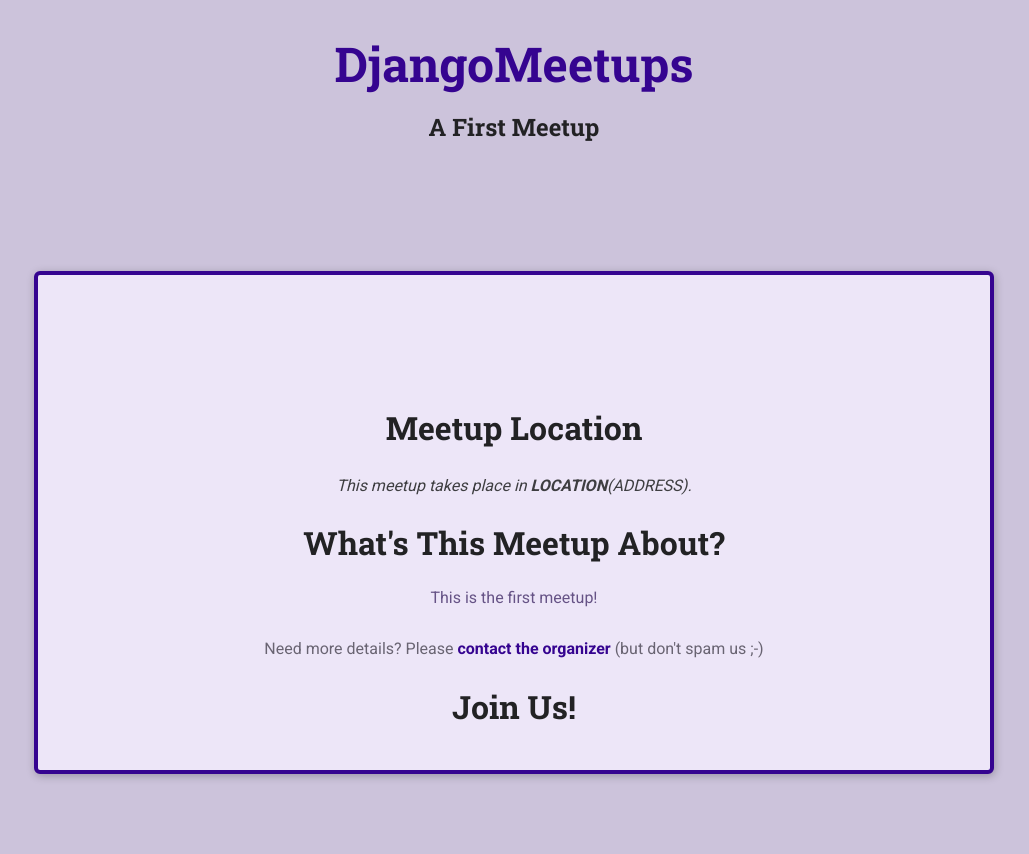
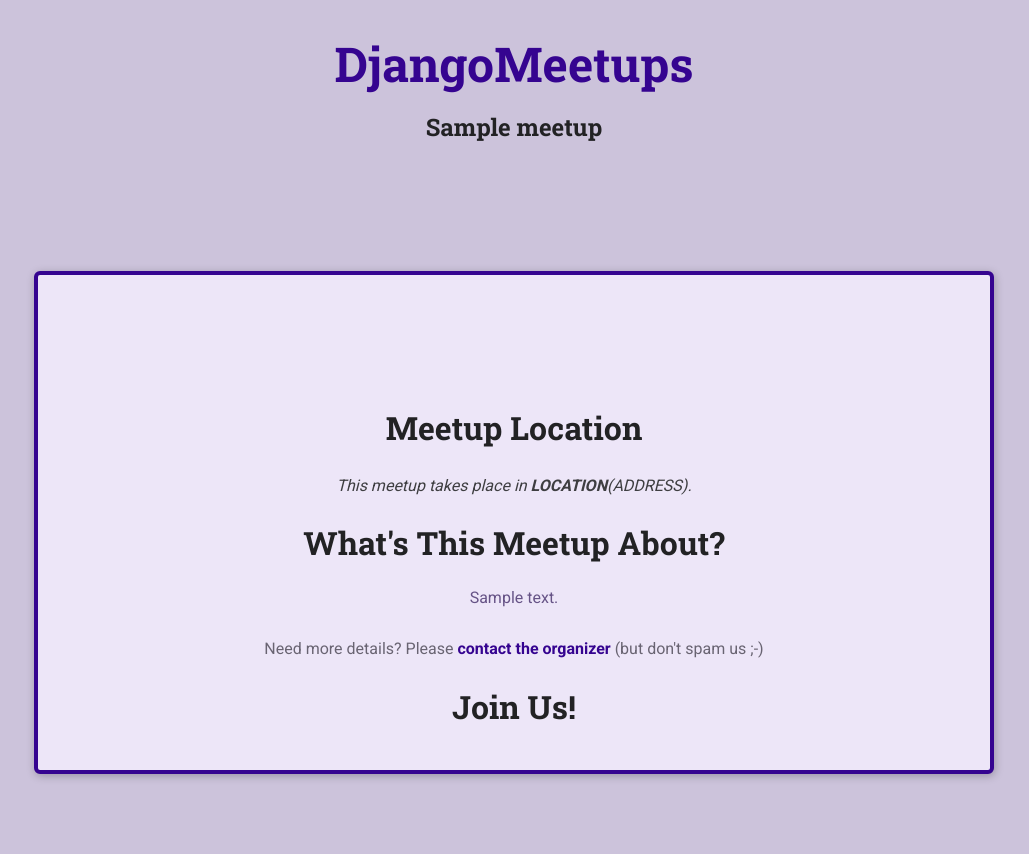
Before and after one commit to GadorPL/meetups, a Django app: a page that uses meetups_app/templates/meetups_app/meetup-details.html in a window 1280 px wide. Shown: the whole page, without its empty margins (126-1155 px from the left). Run offline with Django 4.2, Linux system fonts and the light colour scheme; tables that the repository leaves empty hold one stand-in row (values such as "Sample post").

Commit message:
querry data

```diff
--- a/meetups_app/templates/meetups_app/includes/meetup-item.html
+++ b/meetups_app/templates/meetups_app/includes/meetup-item.html
@@ -10,7 +10,7 @@
             </div>
         </div>
         <div class="meetup-actions">
-            <a href="{% url 'meetup-detail' meetup_item.slug %}" class="btn">More Details</a>
+            <a href="{% url 'meetup-detail' slug %}" class="btn">More Details</a>
         </div>
     </article>
 </li>
--- a/meetups_app/templates/meetups_app/index.html
+++ b/meetups_app/templates/meetups_app/index.html
@@ -19,7 +19,7 @@
         <h2>Upcoming Meetups</h2>
         <ol>
             {% for meetup_item in meetups %}
-                {% include 'meetups_app/includes/meetup-item.html' with title=meetup_item.title location=meetup_item.location %}
+                {% include 'meetups_app/includes/meetup-item.html' with title=meetup_item.title location='New York' slug=meetup_item.slug %}
             {% endfor %}
         </ol>
     </section>
--- a/meetups_app/templates/meetups_app/meetup-details.html
+++ b/meetups_app/templates/meetups_app/meetup-details.html
@@ -11,6 +11,8 @@
 {% endblock %}
 
     {% block body %}
+
+        {% if meetup_found %}
         <article>
             <img src="" alt="">
 
@@ -30,4 +32,8 @@
                 <h2>Join Us!</h2>
             </section>
         </article>
+        {% else %}
+        <p>No meetup found for this slug, sorry!</p>
+        {% endif %}
+
     {% endblock %}
--- a/meetups_app/views.py
+++ b/meetups_app/views.py
@@ -1,20 +1,10 @@
 from django.shortcuts import render
+from .models import Meetup
 
 
 # Create your views here.
 def index(request):
-    meetups = [
-        {
-             'title': 'A first meetup',
-             'location': 'New York',
-             'slug': 'a-first-meetup'
-         },
-        {
-             'title': 'A second meetup',
-             'location': 'Milan',
-             'slug': 'a-second-meetup'
-        },
-    ]
+    meetups = Meetup.objects.all()
     return render(request, 'meetups_app/index.html', {
         'show_meetups': True,
         'meetups': meetups,
@@ -22,11 +12,14 @@ def index(request):
 
 
 def meetup_details(request, meetup_slug):
-    selected_meetup = {
-        'title': 'A First Meetup',
-        'description': 'This is the first meetup!'
-    }
-    return render(request, 'meetups_app/meetup-details.html', {
-        'meetup_title': selected_meetup['title'],
-        'meetup_description': selected_meetup['description']
-    })
+    try:
+        selected_meetup = Meetup.objects.get(slug=meetup_slug)
+        return render(request, 'meetups_app/meetup-details.html', {
+            'meetup_found': True,
+            'meetup_title': selected_meetup.title,
+            'meetup_description': selected_meetup.description
+        })
+    except Exception as exc:
+        return render(request, 'meetups_app/meetup-details.html',  {
+            'meetup_found': False
+        })
```
